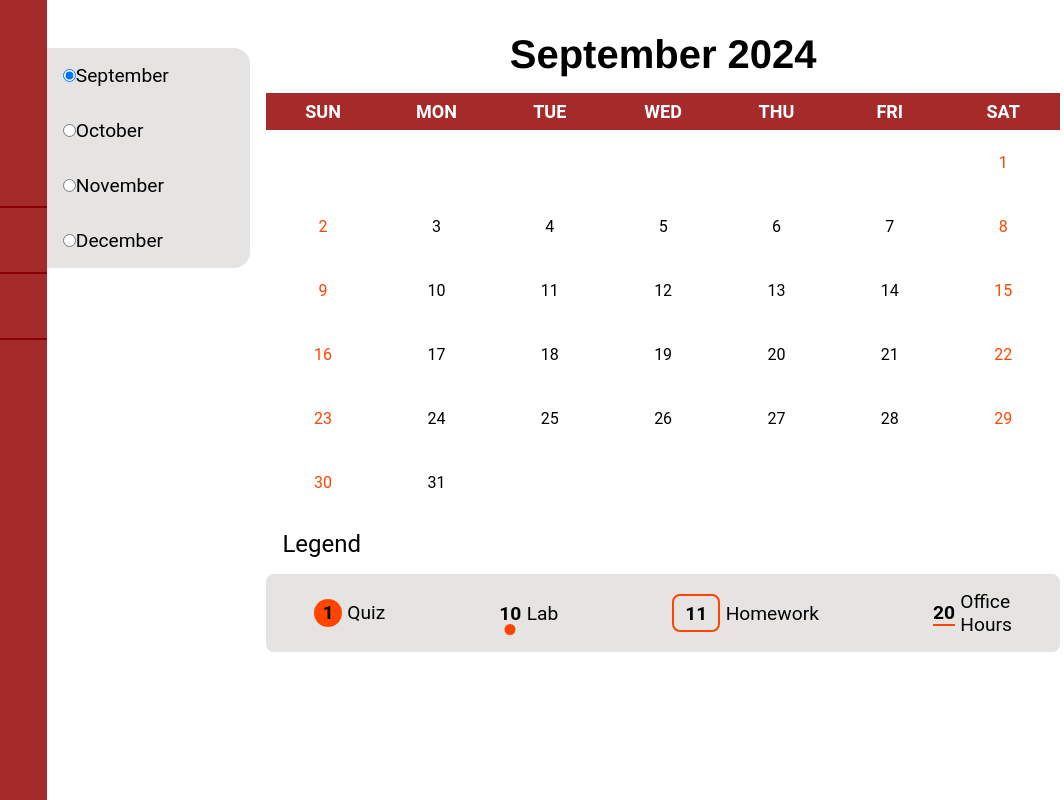
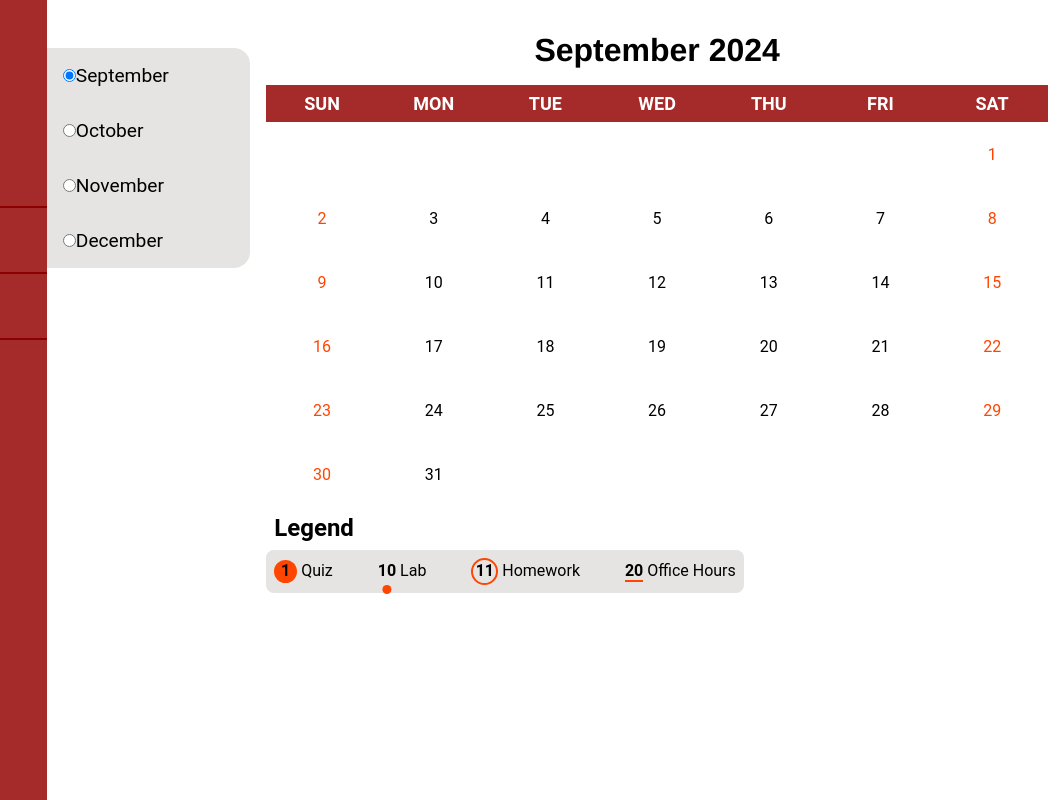
Before and after one commit to bananamtieu/Canvini, a website: page public/calendar.html in a window 1280 px wide. Shown: the full height of the page, 216-1280 px from the left. Drawn offline with Linux system fonts and the light colour scheme; no server answers.

Commit message:
finalized calendar.css

```diff
--- a/public/calendar.css
+++ b/public/calendar.css
@@ -39,13 +39,12 @@ body, .calendar, .month-selector label {
 }
 
 .calendar caption {
-    order: 0;
-    text-align: center;
-    margin-top: var(--margin-md);
-    margin-bottom: var(--margin-md);
-    font-weight: 700;
-    font-size: 40px;
-    font-family: 'Montserrat', 'Helvetica Neue', Arial, sans-serif; /* Updated font stack */
+    font-size: 2rem; /* Adjust within the 2rem to 2.5rem range as needed */
+    font-weight: 700; /* Ensure the text is bold and stands out */
+    text-align: center; /* Centers the caption horizontally */
+    margin-top: var(--margin-md); /* Add some space above the caption */
+    margin-bottom: var(--margin-md); /* Add some space below the caption */
+    font-family: 'Montserrat', 'Helvetica Neue', Arial, sans-serif; /* Modern and clean font */
 }
 
 .calendar-wrapper {
@@ -71,108 +70,80 @@ body, .calendar, .month-selector label {
     text-align: center;
 }
 
-.calendar td span {
-    display: inline-block;
-    vertical-align: middle;
-    line-height: 4rem;
-}
-
 td:first-child, td:last-child {
     color: #ff4500;
 }
 
+td span {
+    display: inline-block; /* Ensure spans are inline-block */
+    vertical-align: middle;
+    width: 2.5ch;
+    height: 2.5ch;
+    line-height: 2.5ch;
+}
+
+span.quiz {
+    display: inline-block; /* Ensures the span behaves like a block element but only takes up the space it needs */
+    width: 2.5ch; /* Width equal to the height for a perfect circle */
+    height: 2.5ch; /* Height of the circle */
+    line-height: 2.5ch; /* Ensures the text is centered vertically */
+    background-color: #ff4500; /* Circle's background color */
+    text-align: center; /* Centers the text horizontally */
+    border-radius: 50%; /* Makes the shape a circle */
+}
+
+span.lab {
+    display: inline-block; /* Allows the span to take specific width and height */
+    position: relative; /* Ensures the pseudo-element is positioned relative to the span */
+    text-align: center; /* Centers the text horizontally */
+    line-height: 2.5ch; /* Centers the number vertically */
+}
+
+span.lab::after {
+    content: ""; /* Empty content for the decorative dot */
+    display: block; /* Ensures the dot takes up space */
+    width: 1ch; /* Width of the dot */
+    height: 1ch; /* Height of the dot */
+    background-color: #ff4500; /* Dot color */
+    border-radius: 50%; /* Makes the shape a circle */
+    position: absolute; /* Positions the dot relative to the span */
+    left: 50%; /* Centers the dot horizontally */
+    transform: translateX(-50%); /* Adjusts the dot back to be perfectly centered */
+    top: 100%; /* Positions the dot at the bottom of the span */
+    margin-top: 0.2ch; /* Adjusts the space between the number and the dot */
+}
+
+span.homework {
+    display: inline-block; /* Allows for width, height, and padding to be applied */
+    width: 2.5ch; /* Width equal to the height for a perfect circle */
+    height: 2.5ch; /* Height of the circle */
+    line-height: 2.5ch; /* Centers the text vertically */
+    border: 2px solid #ff4500; /* Creates the circle outline */
+    text-align: center; /* Centers the text horizontally */
+    border-radius: 50%; /* Makes the shape a circle */
+}
+
+span.office-hours {
+    display: inline-block; /* Allows for width, height, and padding to be applied */
+    border-bottom: 2px solid #ff4500; /* Creates the underline with the specified color and thickness */
+    padding-bottom: 0.1ch; /* Adds a bit of space between the number and the underline */
+}
+
 h2 {
-    margin: var(--margin-md);
-    font-weight: 400;
+    padding: var(--padding-sm);
 }
 
 .legend ul {
     list-style: none;
-    padding: 0;
-    margin: 0;
+    padding: var(--padding-sm);
     display: flex;
-    gap: 2ch;
+    gap: 5ch;
     align-items: center;
     background-color: #E5E4E2;
     border-radius: var(--border-radius-md);
     width: fit-content;
 }
 
-.legend li {
-    padding-left: var(--padding-lg);
-    padding-right: var(--padding-lg);
-    padding-top: var(--padding-md);
-    padding-bottom: var(--padding-md);
-    display: flex;
-    align-items: center;
-    gap: 0.5ch;
-    font-size: 1.2rem;
-}
-
 .legend li span {
-    position: relative;
-    z-index: 1;
-    display: inline-block;
     font-weight: bold;
 }
-
-span.quiz {
-    height: 2.5ch;
-    width: 2.5ch;
-    border-radius: var(--border-radius-lg);
-    background: #ff4500;
-    text-align: center;
-    display: flex;
-    align-items: center;
-    justify-content: center;
-    line-height: 2.5ch;
-    z-index: -1;
-}
-
-span.lab::after {
-    content: "";
-    height: 1ch;
-    width: 1ch;
-    background-color: #ff4500;
-    border-radius: 50%;
-    position: absolute;
-    left: 50%;
-    transform: translateX(-50%);
-    top: 2ch;
-}
-
-span.homework {
-    border: 2px solid #ff4500;
-    border-radius: var(--border-radius-md);
-    padding: 0.5ch 1ch;
-}
-
-span.office-hours {
-    border-bottom: 2px solid #ff4500;
-}
-
-td span p:nth-child(1) {
-    font-size: large;
-}
-
-td span p:nth-child(2) {
-    width: fit-content;
-    font-size: small;
-    color: black;
-}
-
-td span p.quiz {
-    background-color: #CBC3E3;
-}
-
-td span p.lab {
-    background-color: lightgoldenrodyellow;
-}
-
-td span p.homework {
-    background-color: #90EE90;
-}
-
-td span p.office-hours {
-    background-color: lightskyblue;
-}
--- a/public/calendar.js
+++ b/public/calendar.js
@@ -21,23 +21,13 @@ function updateCalendar(calendar, month, events) {
             let currentcell = currentrow[j];
             let currentday = i*7 + j;
             if (currentday >= firstDayOfMonth && currentday <= (firstDayOfMonth + daysInMonth - 1)) {
+                let date = currentday - firstDayOfMonth + 1;
+                let event = events[date]; // Access the event for this date
+
                 let span = document.createElement('span');
-
-                let d = document.createElement('p');
-                d.innerHTML = `${currentday - firstDayOfMonth + 1}`;
-                span.appendChild(d);
-
-                let event = events[currentday - firstDayOfMonth + 1];
-                if (typeof event != "undefined") {
-                    let d_event = document.createElement('p');
-                    d_event.className = `${event.type}`;
-                    if (typeof event.description != "undefined") {
-                        d_event.innerHTML = `${event.description}`;
-                    }
-                    else {
-                        d_event.innerHTML = "Office hour";
-                    }
-                    span.appendChild(d_event);
+                span.textContent = `${date}`;
+                if (event) {
+                    span.className = `${event.type}`; // Set the class based on event type
                 }
                 currentcell.appendChild(span);
             }
@@ -71,6 +61,7 @@ function main() {
         default:
     }
     fetch(`/api/events/${stringMonth}`).then((response) => response.json()).then((eventData) => {
+        console.log('Fetched event data:', eventData); // Log the fetched event data
         blankCalendar(calendar);
         updateCalendar(calendar, month, eventData);
     })
```
Also changed, not shown: 1 other file.
